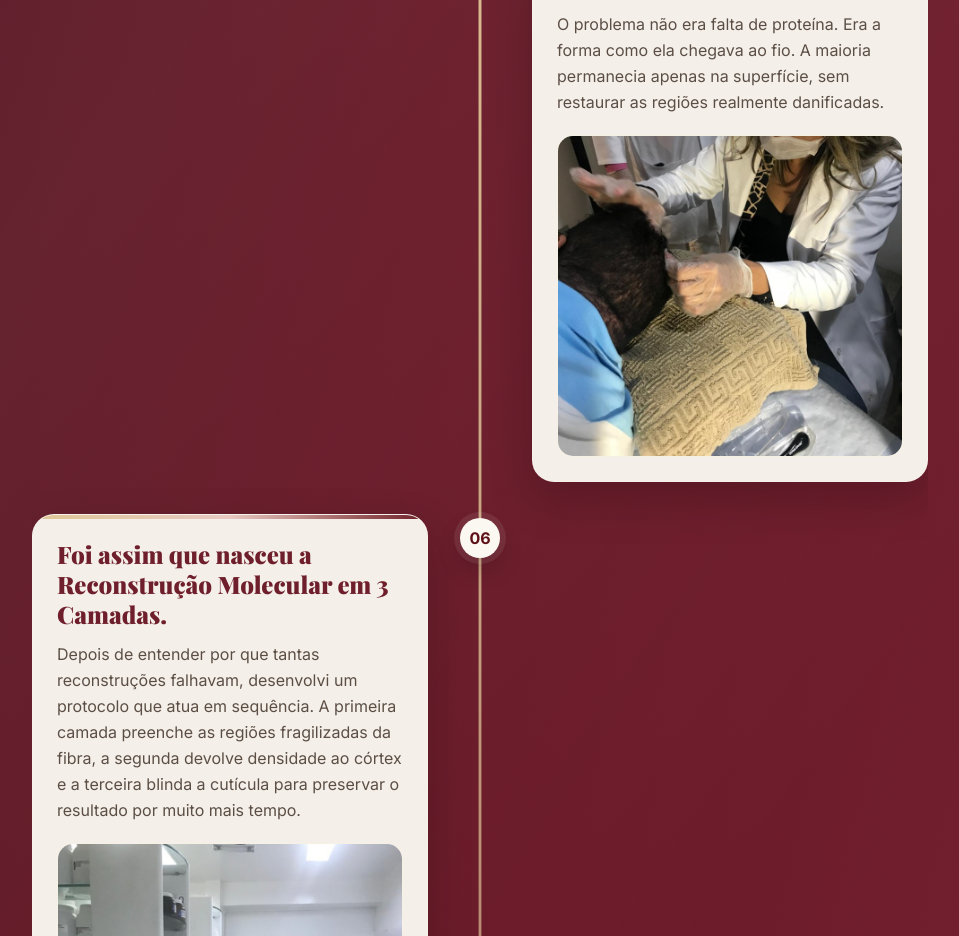
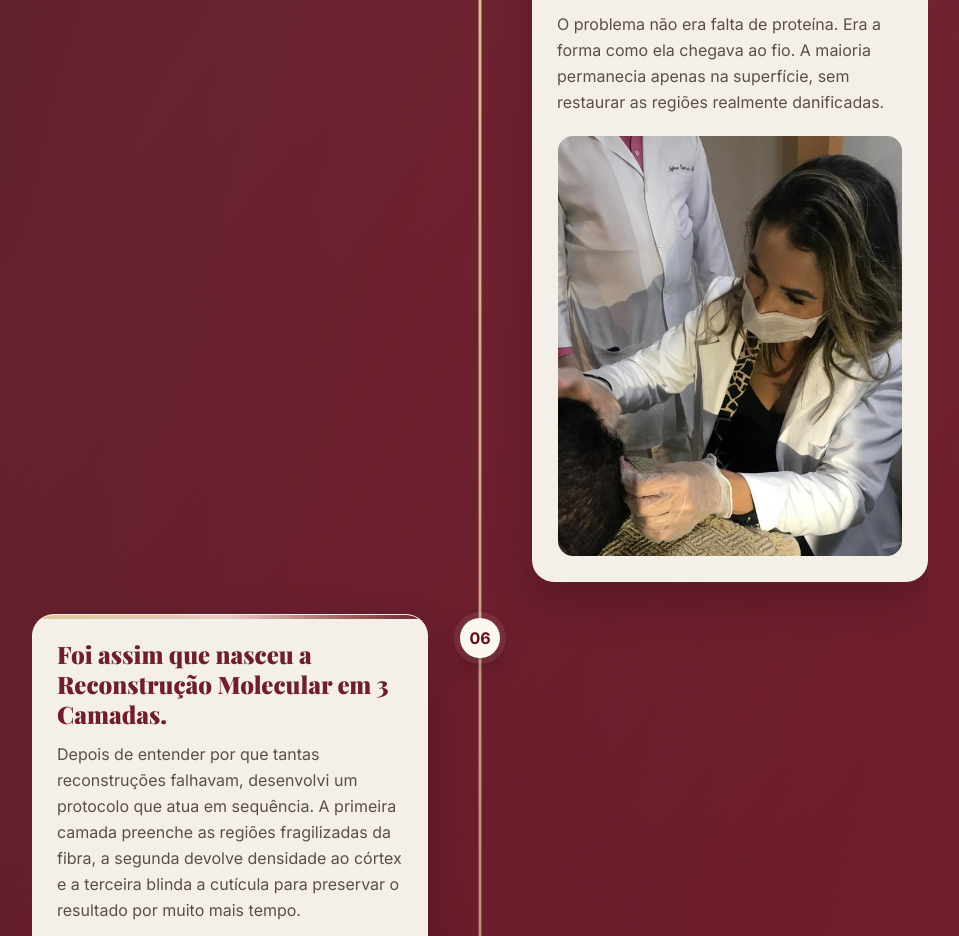
Before and after one commit to DellsantosXD/lp-proteina-do-trigo-A, a React (Vite) app: page / in a window 1280 px wide. Shown: the part 6560-7496 px from the top of the page, without its empty margins (160-1119 px from the left). Built offline with nearby package versions, Linux system fonts and the light colour scheme; a web font is replaced by a local one.

Commit message:
style: crop and frame step 05 timeline image to highlight trichologist doctor, hands, and scalp examination

```diff
--- a/src/components/Timeline.tsx
+++ b/src/components/Timeline.tsx
@@ -77,8 +77,8 @@ const visuals: Record<number, { src: string; alt: string; position: string; heig
   5: {
     src: '/timeline/card-5.jpg',
     alt: 'Foi estudando a estrutura da fibra que encontrei a resposta',
-    position: 'object-[left_bottom]',
-    height: 'h-64 sm:h-80'
+    position: 'object-[center_top]',
+    height: 'h-72 sm:h-[420px]'
   },
   6: {
     src: '/timeline/card-6.jpg',
```
Also changed, not shown: public/timeline/card-5.jpg.
